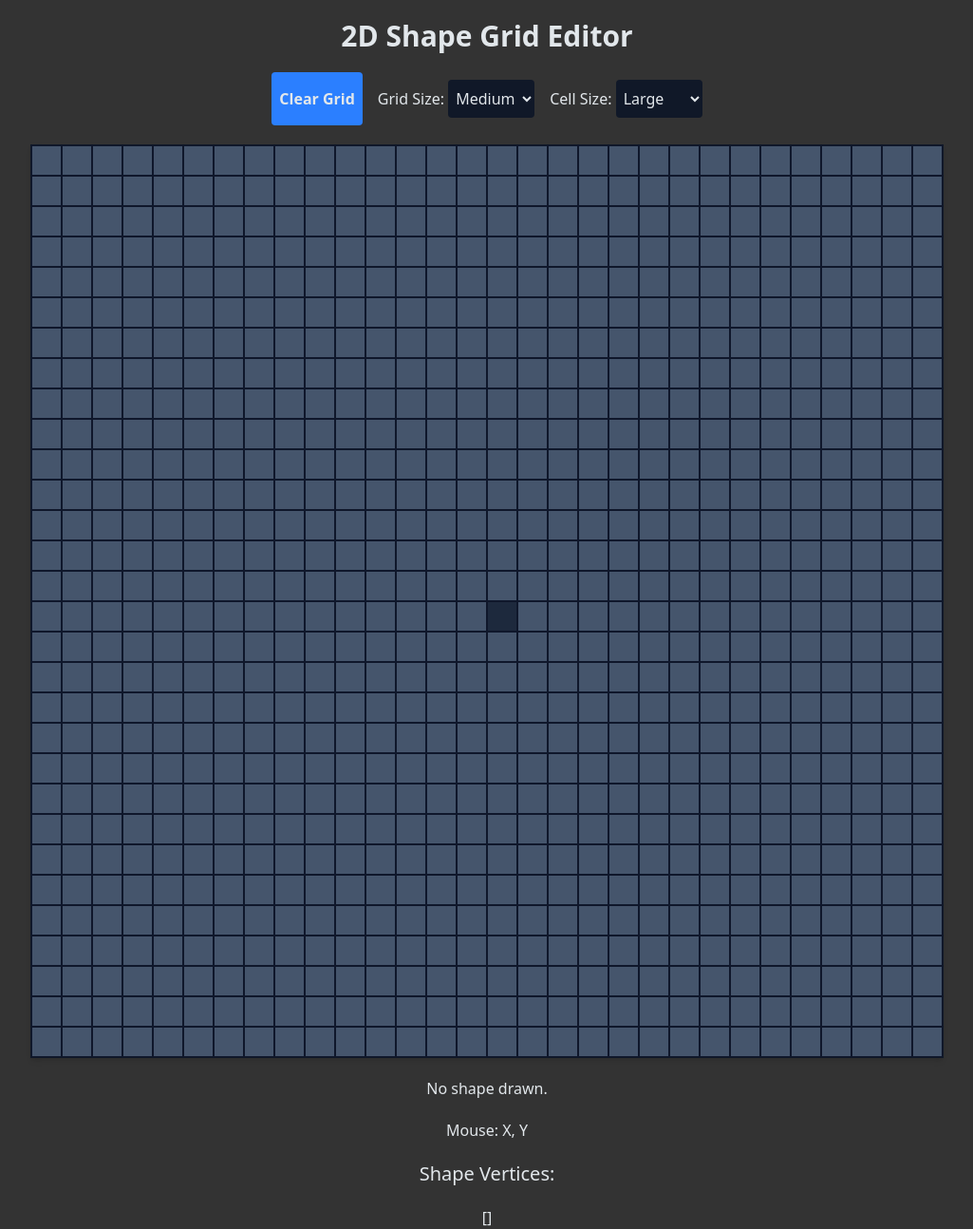
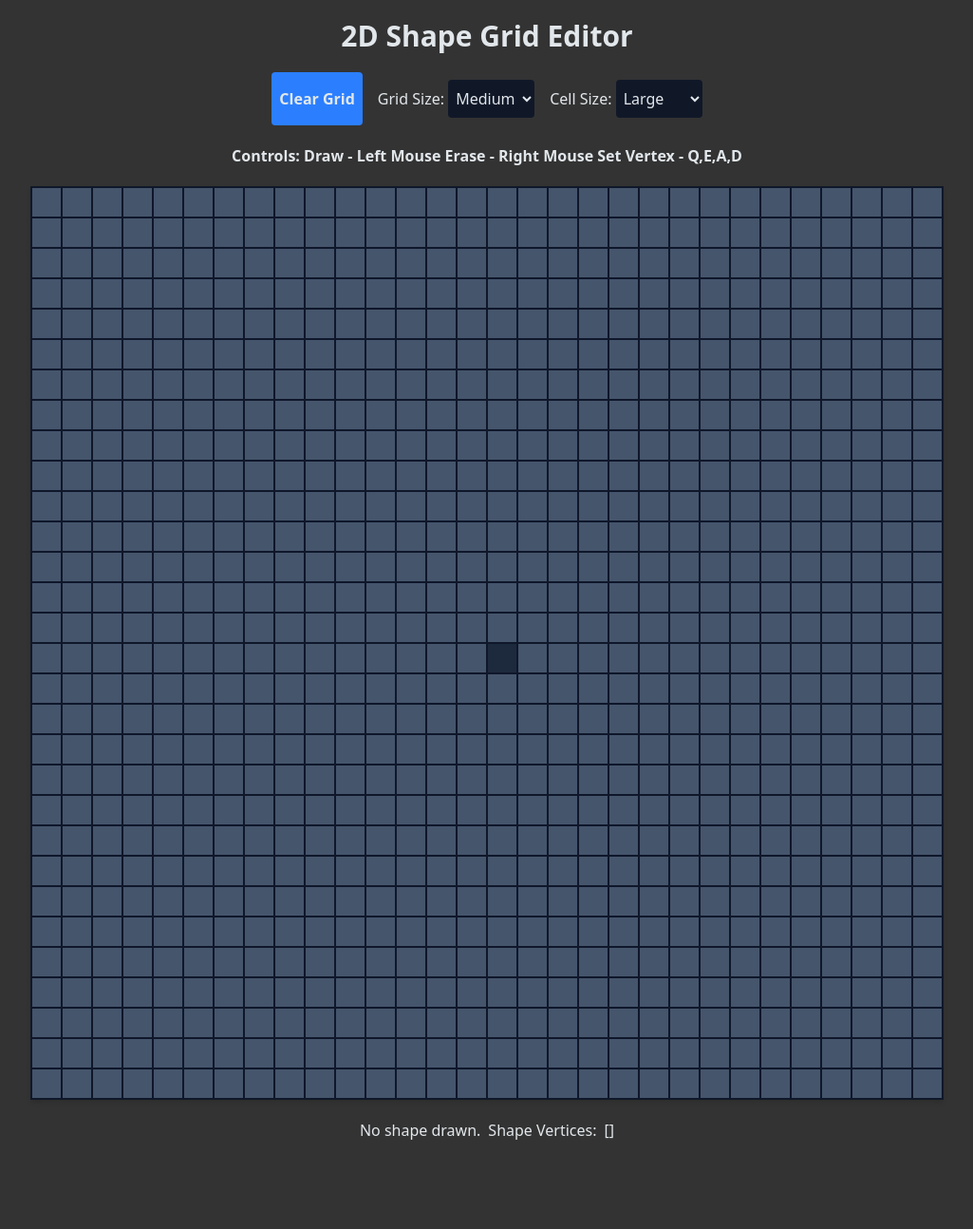
Before and after one commit to jrbarnhart/grid-shape-to-vertices, a React (Vite) app: page / in a window 1280 px wide. Shown: the whole page at 95% size, without its empty margins (127-1152 px from the left). After the commit the page ends 1202 px from the top, so only its background shows below. Built offline with nearby package versions, Linux system fonts and the light colour scheme.

Commit message:
Adjust layout and select rules

```diff
--- a/src/App.tsx
+++ b/src/App.tsx
@@ -85,9 +85,11 @@ function App() {
   return (
     <div className="flex flex-col items-center">
       <div className="flex flex-col items-center gap-5">
-        <h1 className="text-3xl font-semibold pt-5">2D Shape Grid Editor</h1>
+        <h1 className="text-3xl font-semibold pt-5 select-none">
+          2D Shape Grid Editor
+        </h1>
 
-        <div className=" flex gap-4 items-center">
+        <div className=" flex gap-4 items-center select-none">
           <button
             type="button"
             className="bg-blue-500 hover:bg-blue-400 text-primary px-2 py-4 rounded-sm cursor-pointer font-bold select-none"
@@ -139,6 +141,12 @@ function App() {
             </select>
           </label>
         </div>
+
+        <p className="font-bold select-none">
+          Controls: <span className="whitespace-nowrap">Draw - Left Mouse</span>{" "}
+          <span className="whitespace-nowrap">Erase - Right Mouse</span>{" "}
+          <span className="whitespace-nowrap">Set Vertex - Q,E,A,D</span>
+        </p>
 
         <div
           className="relative grid grid-flow-col bg-gray-900 shadow-md p-[1px] select-none "
@@ -206,15 +214,9 @@ function App() {
           ))}
         </div>
 
+        <div className="flex items-center gap-2">
           <p className="select-none">{status}</p>
-
-        <p>{`Mouse: ${
-          hoveredCell
-            ? `${hoveredCell.x.toString()}, ${hoveredCell.y.toString()}`
-            : "X, Y"
-        }`}</p>
-
-        <h3 className="text-xl select-none">Shape Vertices:</h3>
+          <h3 className="select-none">Shape Vertices:</h3>
           <p className="max-w-[min(75%,_800px)]">
             [
             {vertices.map((vertice) => (
@@ -231,6 +233,7 @@ function App() {
           </p>
         </div>
       </div>
+    </div>
   );
 }
 
```
Lines whose indentation alone changed are shown as unchanged.
